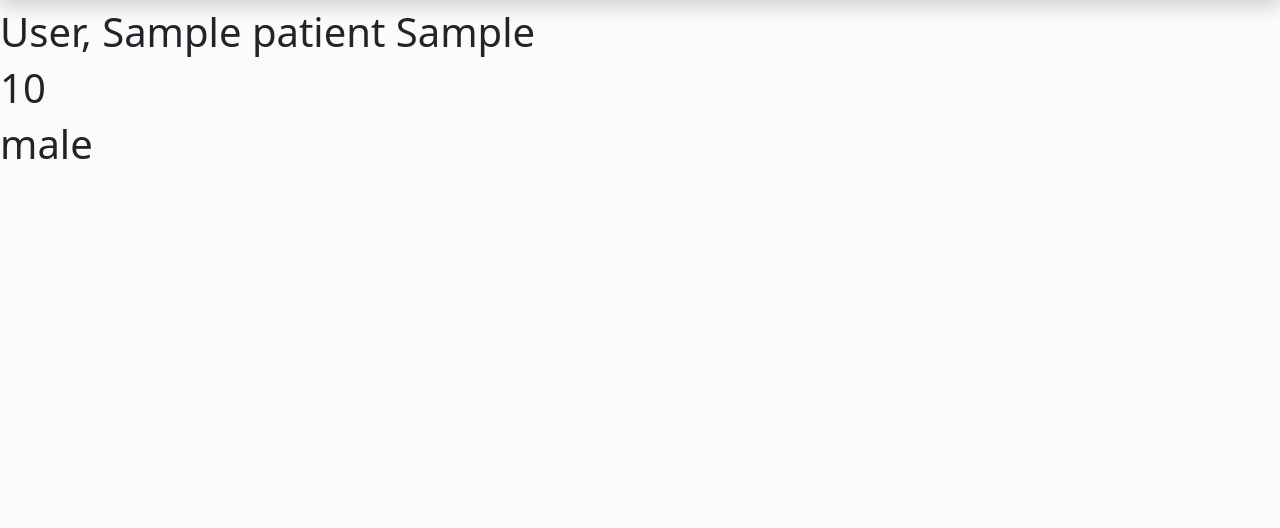
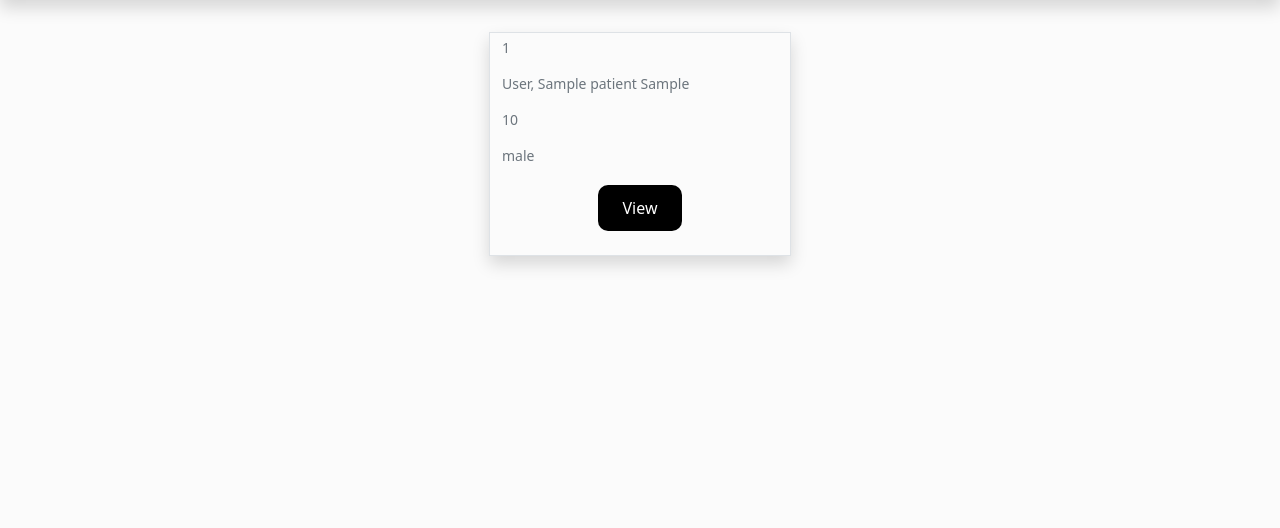
Before and after one commit to chuboyo/smart-emr-project, a Django app: template app/templates/patient/patient_search_results.html in a window 1280 px wide. Shown: the part 72-600 px from the top of the page. Run offline with Django 4.2, Linux system fonts and the light colour scheme; the template is opened without the code that fills it: values that come from a table or form of the project are taken from there, others are empty; tables that the repository leaves empty hold one stand-in row (values such as "Sample post"); some libraries are stand-ins or nearby versions.

Commit message:
Style search results

```diff
--- a/app/main/views.py
+++ b/app/main/views.py
@@ -298,7 +298,7 @@ class PatientSearchResultsListView(LoginRequiredMixin, ListView):
 
     def get_queryset(self):
         query = self.request.GET.get('q')
-        return Patient.objects.filter(hospital_number=query)
+        return Patient.objects.filter(hospital_id=query)
 
 class AdvancedSearchView(LoginRequiredMixin, TemplateView):
     template_name = 'search.html'
--- a/app/templates/patient/patient_search_results.html
+++ b/app/templates/patient/patient_search_results.html
@@ -1,18 +1,28 @@
 {% extends 'base.html' %}
+{% load static %}
 
 {% block content %}
-    <div>
+    <div class="container-fluid py-4">
         {% if patients %}
-            {% for patient in patients %}
-                <div class="patient-data">
-                    <h1><a href="{% url 'patient_detail' patient.pk %}">{{ patient.hospital_number }}</a></h1>
-                    <h1>{{patient.last_name}}, {{patient.middle_name}} {{patient.first_name}} </h1>
-                    <h1>{{patient.age}}</h1>
-                    <h1>{{ patient.sex }}</h1>
-                </div>
-            {% endfor %}
+            <div class="row container-fluid justify-content-md-center w-100 mx-auto" id="last_div">
+                {% for patient in patients %}
+                    <div class="col-sm-3 border shadow py-1 m-2">
+                        <p class="text-secondary lh-sm"><small>{{ patient.hospital_id }}</small></p>
+                        <p class="text-secondary lh-sm"><small>{{patient.last_name}}, {{patient.middle_name}} {{patient.first_name}}</small></p>
+                        <p class="text-secondary lh-sm"><small>{{patient.age}}</small></p>
+                        <p class="text-secondary lh-sm"><small>{{ patient.sex }}</small></p>
+                        <p class="text-center">
+                            <a class="link button button-dark squared px-4 d-inline-block my-1" href="{% url 'patient_detail' patient.pk %}">View</a>
+                        </p>
+
+                    </div>
+                {% endfor %}
+            </div>
         {% else %}
-            <h1>No data found!!!</h1>
-    {% endif %}
+            <div class="container w-50 mx-auto" id="last_div">
+                <img src="{% static 'images/blank-note.png' %}" alt="" class="img-fluid">
+                <p class="fs-6 text-center text-secondary">Nothing to show Here</p>
+            </div>
+        {% endif %}
     </div>
 {% endblock content %}
```
Also changed, not shown: 4 other files.
